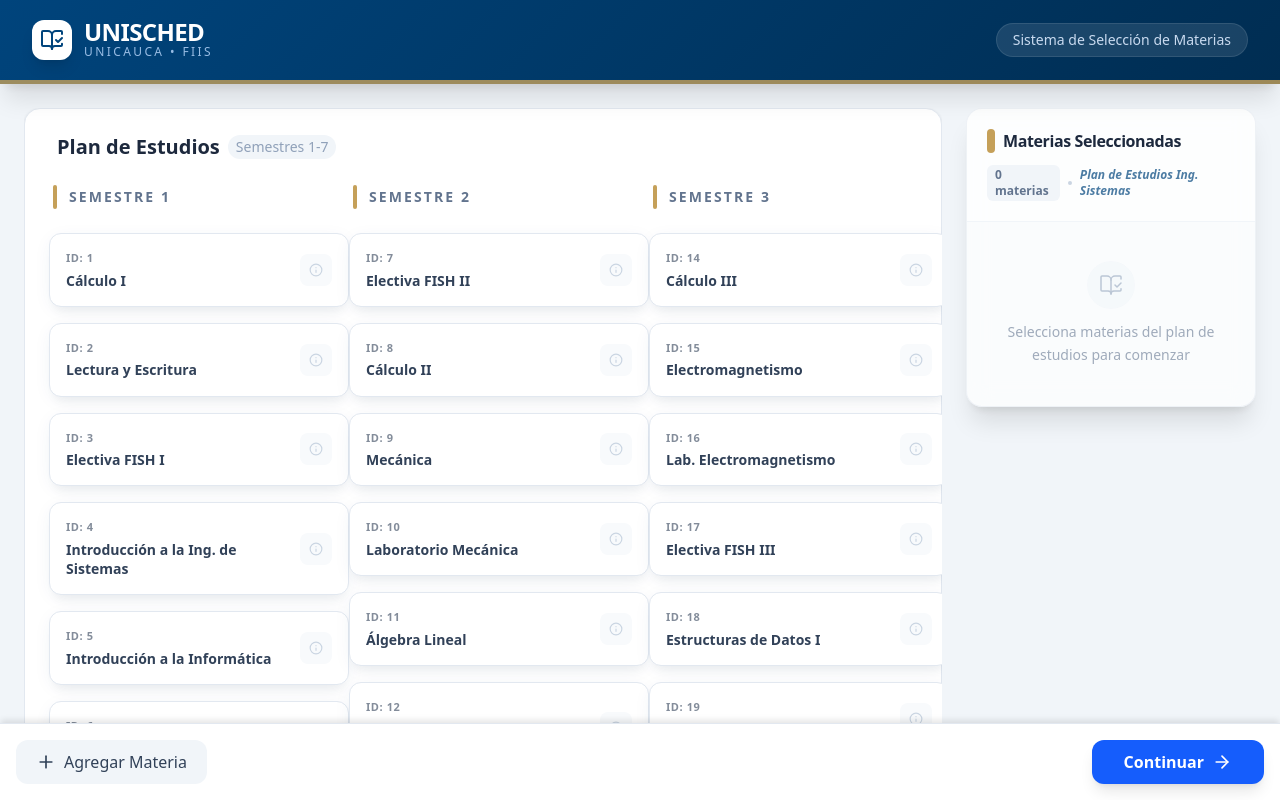
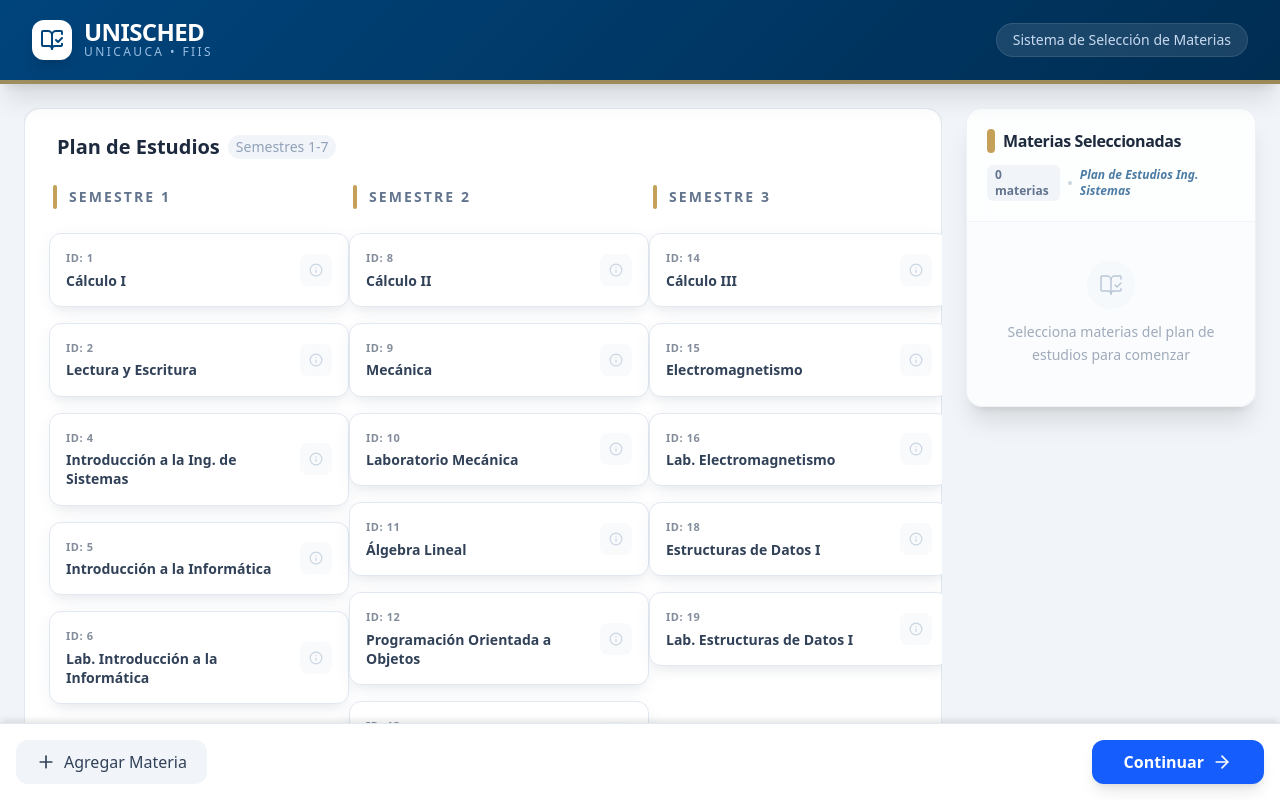
Before and after one commit to juanserealpe/UniSched-Frontend, a React (Vite) app: page / in a window 1280 px wide. Built offline with nearby package versions, Linux system fonts and the light colour scheme.

Commit message:
fix : remove "Electiva Fish I, II, III"
into academy plan, those subjects don't have schedule defined (may be it could be a new feature).

```diff
--- a/src/data/studyPlan.ts
+++ b/src/data/studyPlan.ts
@@ -14,12 +14,6 @@ export const studyPlan: Subject[] = [
     {
         id: 2,
         name: "Lectura y Escritura",
-        semester: 1,
-        unlocks: [],
-    },
-    {
-        id: 3,
-        name: "Electiva FISH I",
         semester: 1,
         unlocks: [],
     },
@@ -47,12 +41,6 @@ export const studyPlan: Subject[] = [
     // =========================
     // S2
     // =========================
-    {
-        id: 7,
-        name: "Electiva FISH II",
-        semester: 2,
-        unlocks: [],
-    },
     {
         id: 8,
         name: "Cálculo II",
@@ -121,12 +109,6 @@ export const studyPlan: Subject[] = [
         semester: 3,
         unlocks: [],
         prerequisite: 8,
-    },
-    {
-        id: 17,
-        name: "Electiva FISH III",
-        semester: 3,
-        unlocks: [],
     },
     {
         id: 18,
```
